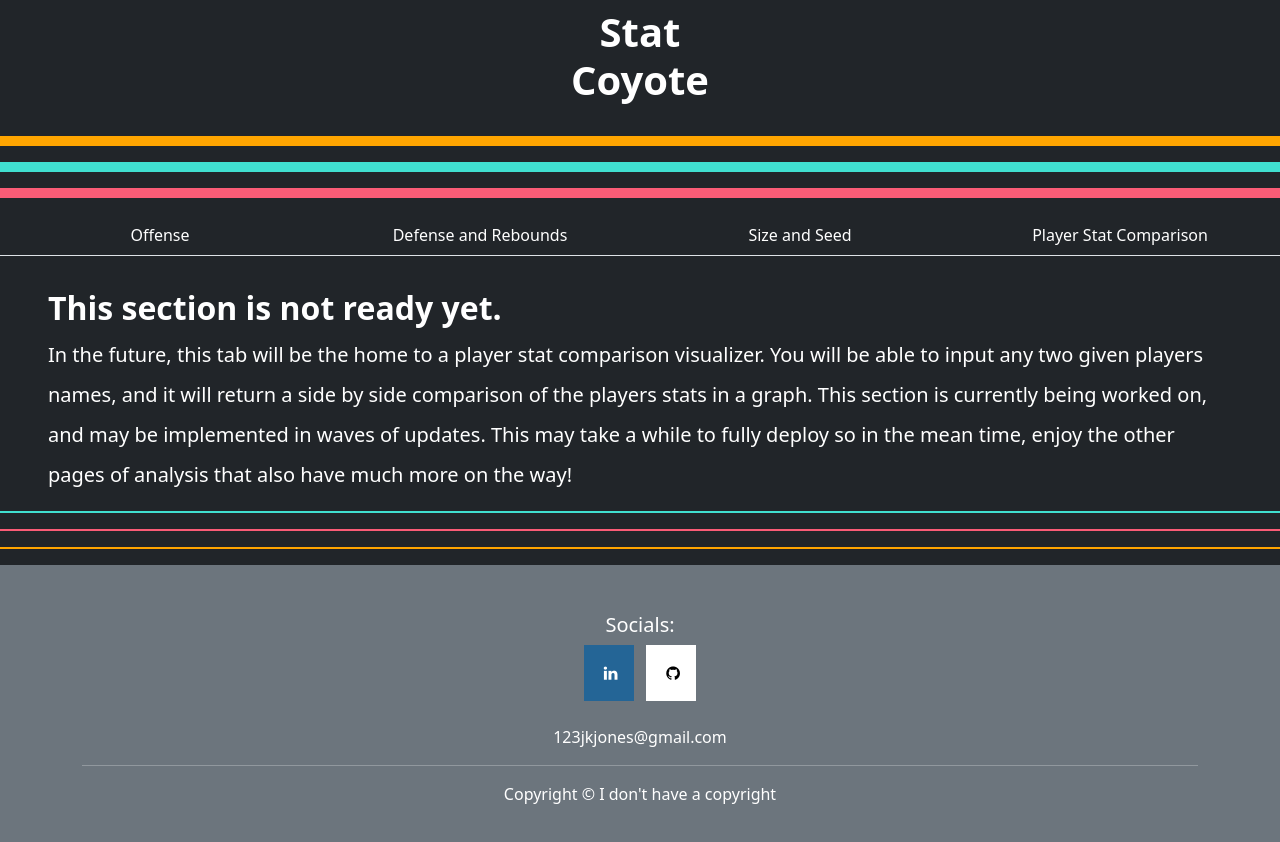
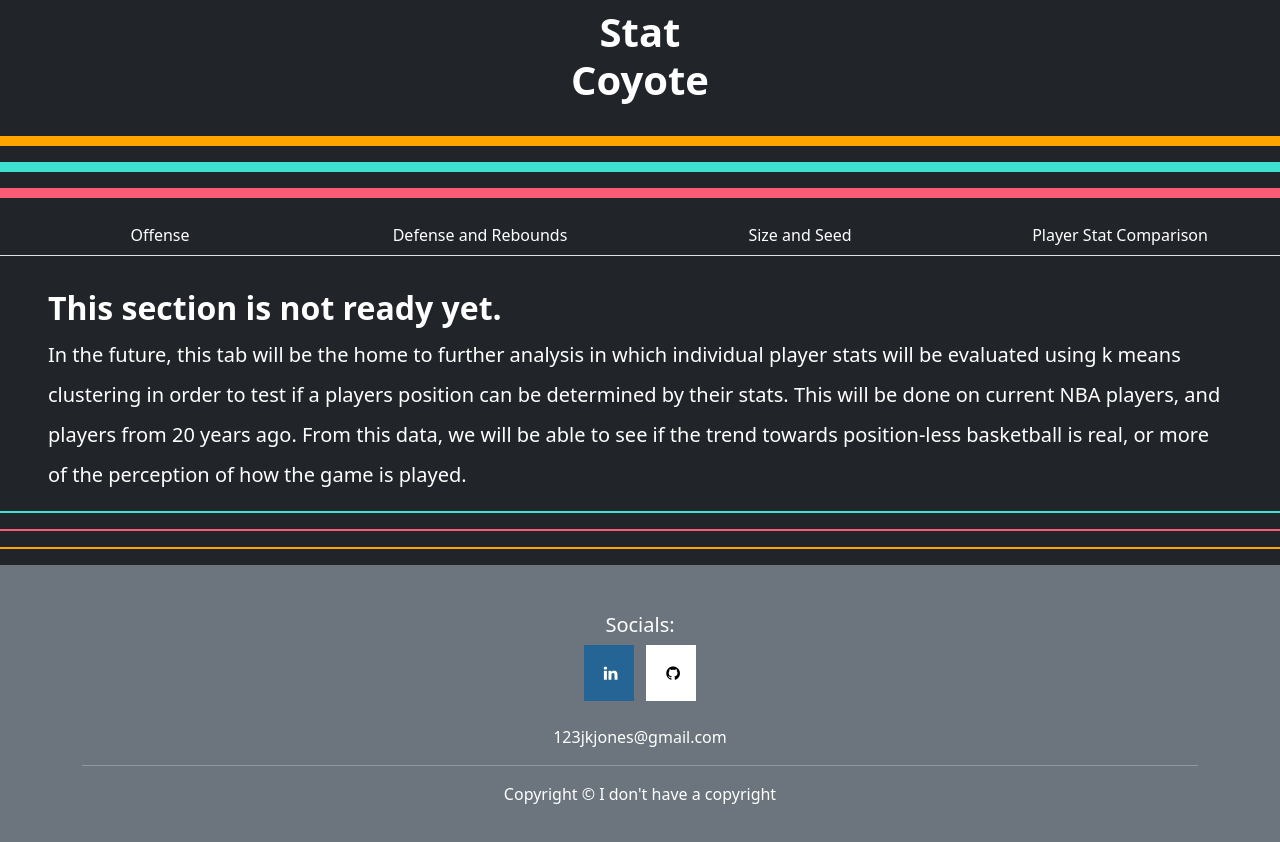
Before and after one commit to jekijo/NBAsite, a React (Create React App) app: page /statcomp in a window 1280 px wide. Shown: the top 842 px of the page. Built offline with nearby package versions, Linux system fonts and the light colour scheme.

Commit message:
update to stat comp tab

```diff
--- a/src/StatComp.js
+++ b/src/StatComp.js
@@ -5,11 +5,11 @@ export default function StatComp () {
       <div className='text-white bg-dark lh-lg mx-5 fs-5'>
         <hr className='bg-dark'/>
         <h2 class='fs-2'><strong>This section is not ready yet.</strong></h2>
-        <p>In the future, this tab will be the home to a player stat comparison visualizer.
-          You will be able to input any two given players names, and it will return a side by side
-          comparison of the players stats in a graph. This section is currently being worked on,
-          and may be implemented in waves of updates. This may take a while to fully deploy so
-          in the mean time, enjoy the other pages of analysis that also have much more on the way!
+        <p>In the future, this tab will be the home to further analysis in which individual player
+          stats will be evaluated using k means clustering in order to test if a players position can
+          be determined by their stats. This will be done on current NBA players, and players from 20 years
+          ago. From this data, we will be able to see if the trend towards position-less basketball is
+          real, or more of the perception of how the game is played.
         </p>
       </div>
     );
```
